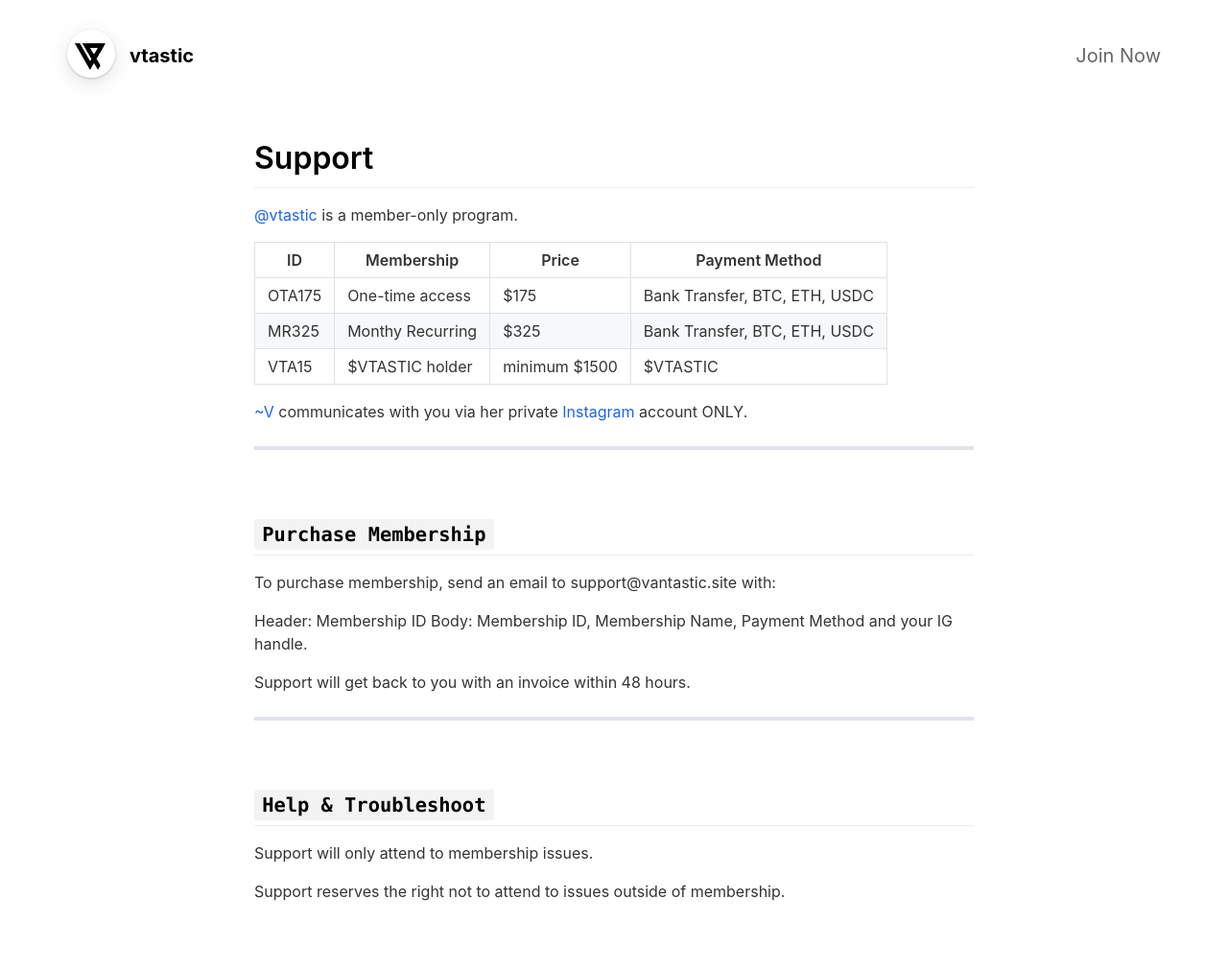
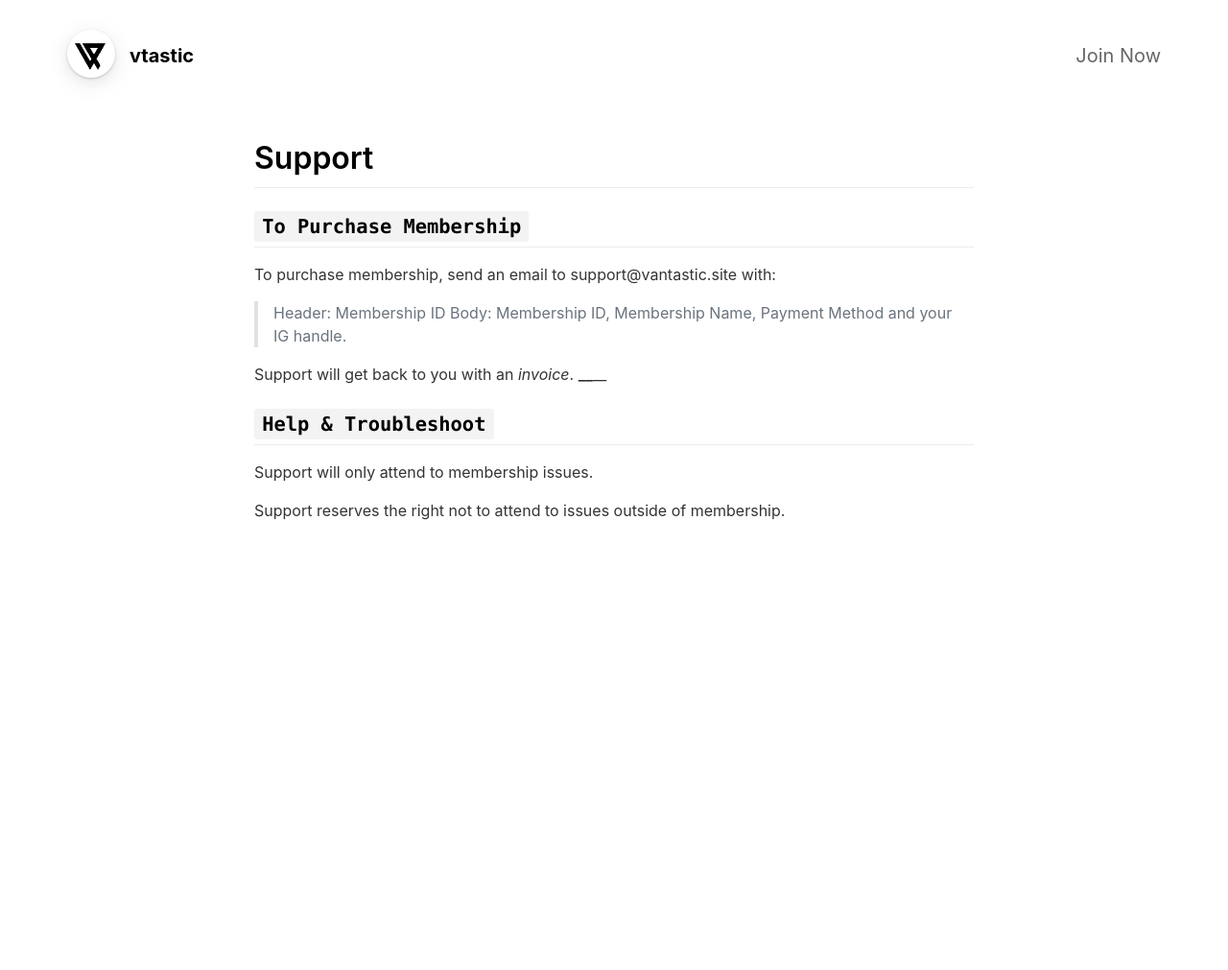
Before and after one commit to 5tnvan/vtastic, a Jekyll site: the page built from _pages/support.md, in a window 1280 px wide. Shown: the whole page at 96% size. Built offline with Jekyll 4.4.1, drawn with Linux system fonts in a browser that asks for light colours; nearby versions of some CDN libraries; after the commit the page ends 900 px from its top, so only the background shows below that.

Commit message:
Update support.md

```diff
--- a/_pages/support.md
+++ b/_pages/support.md
@@ -6,28 +6,15 @@ include_in_header: false
 
 # Support
 
-[@vtastic](https://pages.github.com/) is a member-only program.
 
-ID | Membership | Price | Payment Method
---- | --- | --- |
-OTA175 | One-time access | $175 | Bank Transfer, BTC, ETH, USDC
-MR325 | Monthy Recurring | $325 | Bank Transfer, BTC, ETH, USDC
-VTA15 | $VTASTIC holder | minimum $1500 | $VTASTIC
-
-[~V](../v) communicates with you via her private [Instagram](https://instagram.com/) account ONLY.
-
-________
-<br>
-
-## `Purchase Membership`
+## `To Purchase Membership`
 
 To purchase membership, send an email to support@vantastic.site with:
 
-Header: Membership ID
-Body: Membership ID, Membership Name, Payment Method and your IG handle.
+> Header: Membership ID
+> Body: Membership ID, Membership Name, Payment Method and your IG handle.
 
-Support will get back to you with an invoice within 48 hours.
-
+Support will get back to you with an *invoice*.
 ________
 <br>
 
```
